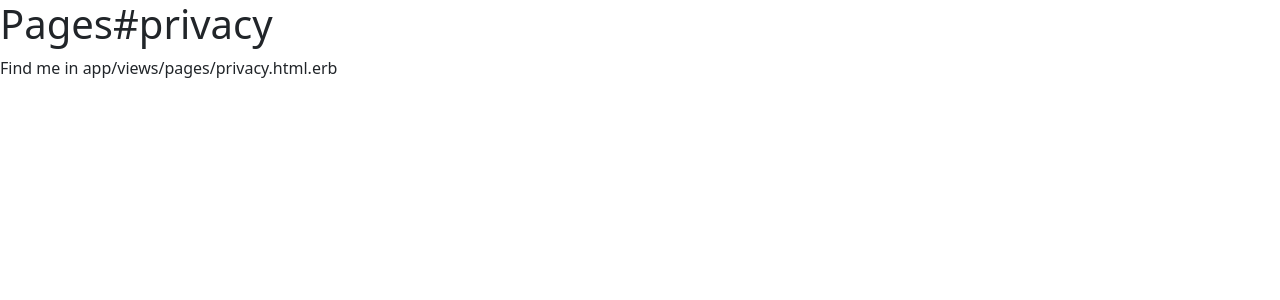
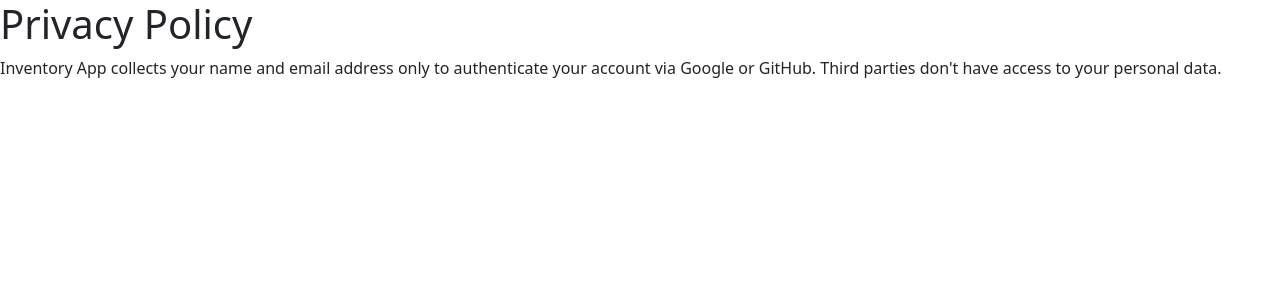
Before and after one commit to DeusVult09/inventory-app, a Rails app: template app/views/pages/privacy.html.erb in a window 1280 px wide. Shown: the top 300 px of the page. Run offline with Rails 7, Linux system fonts and the light colour scheme; the template is opened without the code that fills it, so the values that code supplies are empty; parts of the project's set-up code (start-up, migrations or seed data) failed here and were passed over; some libraries are stand-ins or nearby versions.

Commit message:
Create view pages for privacy and terms

```diff
--- a/app/views/pages/privacy.html.erb
+++ b/app/views/pages/privacy.html.erb
@@ -1,2 +1,3 @@
-<h1>Pages#privacy</h1>
-<p>Find me in app/views/pages/privacy.html.erb</p>
+<h1>Privacy Policy</h1>
+<p>Inventory App collects your name and email address only to authenticate your account via Google or GitHub.
+    Third parties don't have access to your personal data.</p>
--- a/app/views/pages/terms.html.erb
+++ b/app/views/pages/terms.html.erb
@@ -1,2 +1,2 @@
-<h1>Pages#terms</h1>
-<p>Find me in app/views/pages/terms.html.erb</p>
+<h1>Terms of Service</h1>
+<p>Inventory App is a final project provided for educational and demonstration purposes.</p>
--- a/config/routes.rb
+++ b/config/routes.rb
@@ -1,6 +1,6 @@
 Rails.application.routes.draw do
   get "/privacy"; to "pages#privacy"
-  get "p/terms"; to "pages#terms"
+  get "/terms"; to "pages#terms"
   # Define your application routes per the DSL in https://guides.rubyonrails.org/routing.html
   root "static_pages#home"
   # Reveal health status on /up that returns 200 if the app boots with no exceptions, otherwise 500.
```
